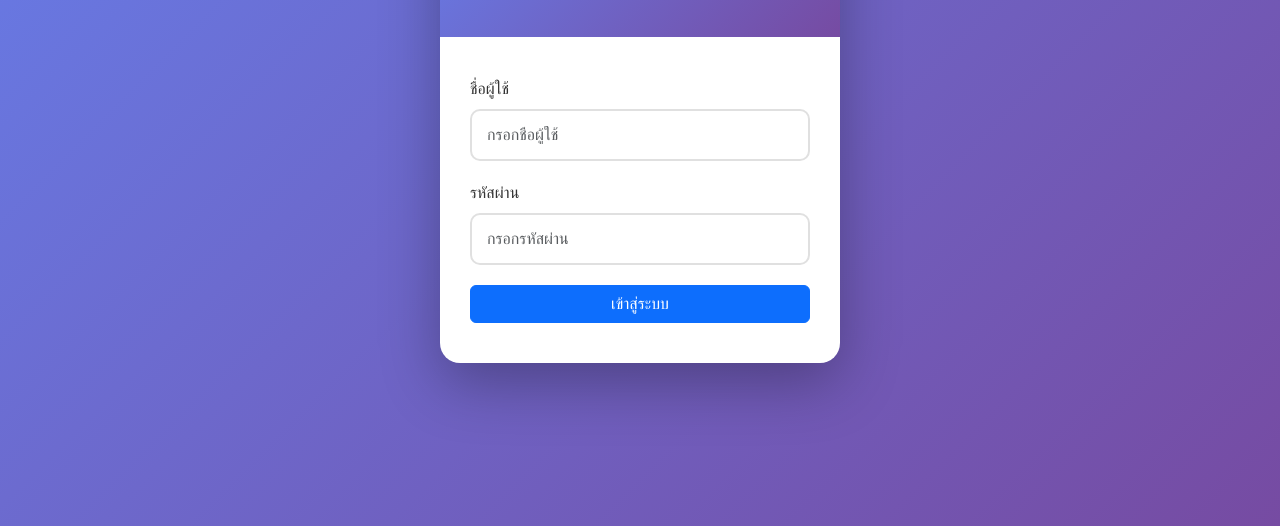
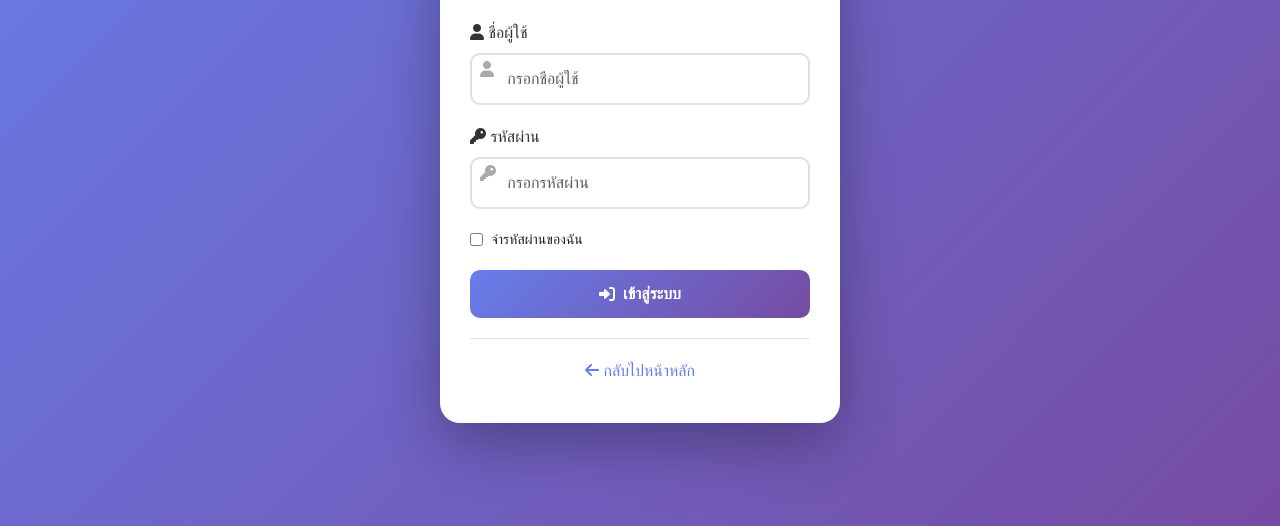
Before and after one commit to Thirachai1112/test01, a plain HTML site: page public/login.html in a window 1280 px wide. Shown: the part 274-800 px from the top of the page. Drawn offline with nearby package versions, Linux system fonts and the light colour scheme.

```diff
--- a/public/login.html
+++ b/public/login.html
@@ -123,21 +123,34 @@
 <body>
     <div class="login-container">
         <div class="login-header">
-            <h1>เข้าสู่ระบบ</h1>
-            <p>Admin Dashboard</p>
+            <h1 style="font-size:2rem; font-weight:700; margin-bottom:0.5rem;">
+                <i class="fas fa-lock"></i> Admin Login
+            </h1>
+            <div style="font-size:1.1rem; opacity:0.9;">เข้าสู่ระบบผู้ดูแลระบบ</div>
         </div>
         <div class="login-body">
             <form>
-                <div class="form-group">
-                    <label for="username">ชื่อผู้ใช้</label>
-                    <input type="text" class="form-control" id="username" placeholder="กรอกชื่อผู้ใช้">
+                <div class="form-group" style="position:relative;">
+                    <label for="username"><i class="fas fa-user"></i> ชื่อผู้ใช้</label>
+                    <input type="text" class="form-control" id="username" placeholder="กรอกชื่อผู้ใช้" style="padding-left:2.2rem;">
+                    <i class="fas fa-user" style="position:absolute; left:10px; top:40px; color:#aaa;"></i>
                 </div>
-                <div class="form-group">
-                    <label for="password">รหัสผ่าน</label>
-                    <input type="password" class="form-control" id="password" placeholder="กรอกรหัสผ่าน">
+                <div class="form-group" style="position:relative;">
+                    <label for="password"><i class="fas fa-key"></i> รหัสผ่าน</label>
+                    <input type="password" class="form-control" id="password" placeholder="กรอกรหัสผ่าน" style="padding-left:2.2rem;">
+                    <i class="fas fa-key" style="position:absolute; left:10px; top:40px; color:#aaa;"></i>
                 </div>
-                <button type="submit" class="btn btn-primary w-100">เข้าสู่ระบบ</button>
+                <div class="remember-me">
+                    <input type="checkbox" id="rememberMe">
+                    <label for="rememberMe" style="margin-bottom:0;">จำรหัสผ่านของฉัน</label>
+                </div>
+                <button type="submit" class="btn-login" style="display:flex; align-items:center; justify-content:center; gap:8px;">
+                    <i class="fas fa-sign-in-alt"></i> เข้าสู่ระบบ
+                </button>
             </form>
+            <div class="back-link">
+                <a href="/index.html"><i class="fas fa-arrow-left"></i> กลับไปหน้าหลัก</a>
+            </div>
         </div>
     </div>
 </body>
```
